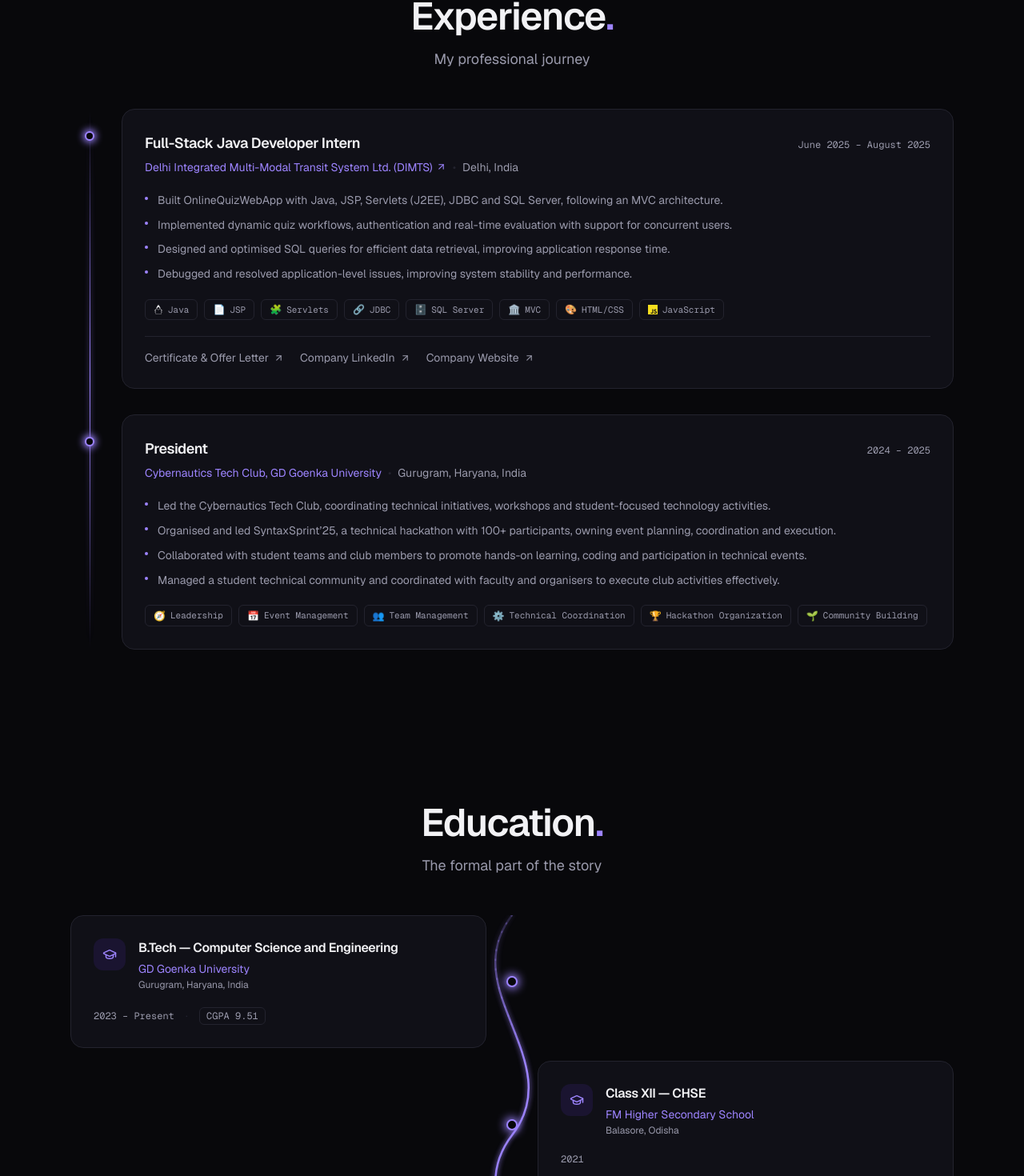
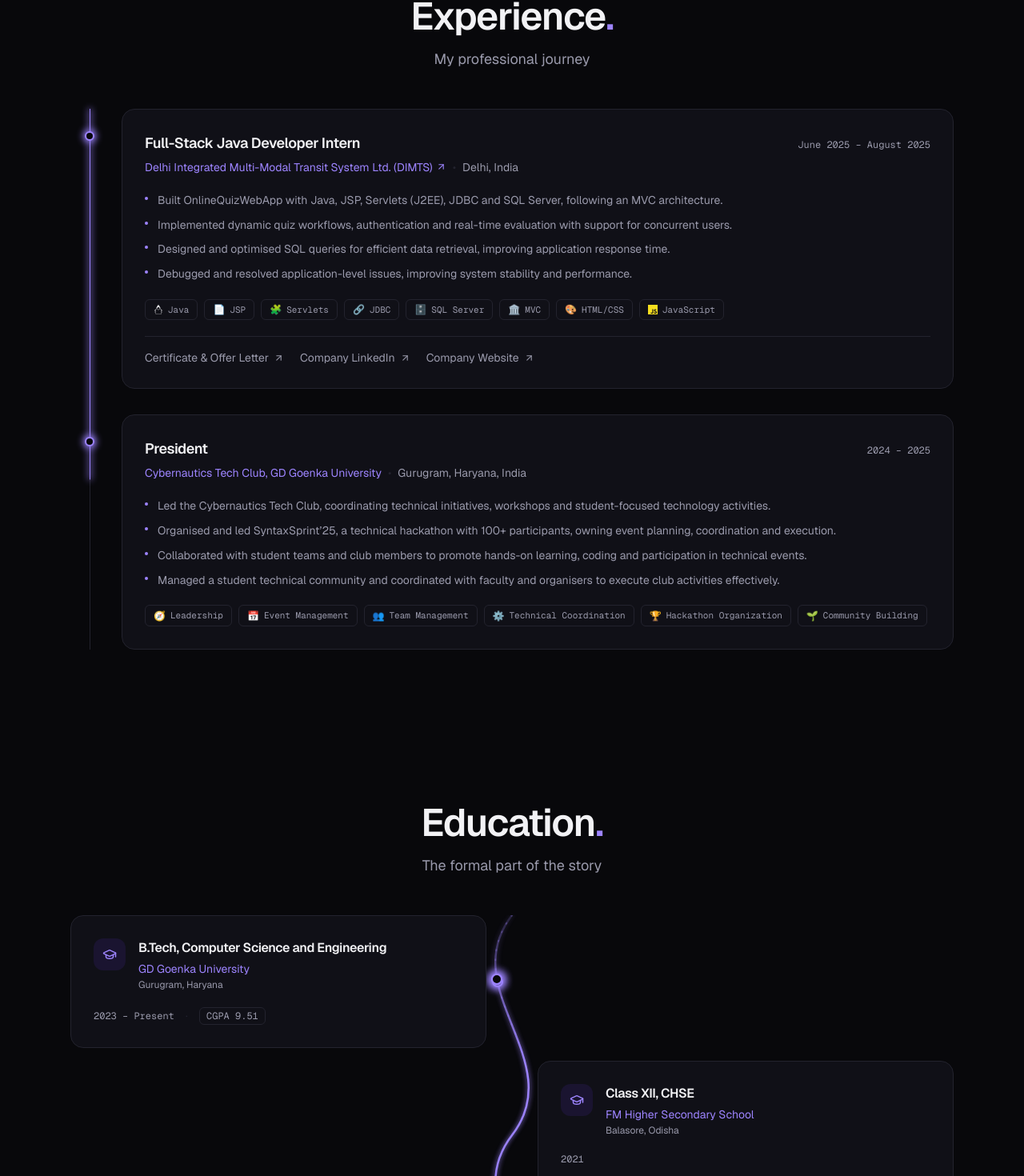
Before and after one commit to SR-Pradhan/Portfolio, a Next.js app in the folder frontend/: page / in a window 1280 px wide. Shown: the part 4195-5665 px from the top of the page at 80% size. Built offline with nearby package versions, Linux system fonts and the light colour scheme; no server answers.

Commit message:
Align education nodes to the curve, add scroll-drawn rails to all timelines

```diff
--- a/frontend/src/components/EducationCurve.tsx
+++ b/frontend/src/components/EducationCurve.tsx
@@ -1,25 +1,43 @@
 "use client";
 
-import { motion, useScroll, useSpring } from "motion/react";
-import { useRef } from "react";
+import {
+  motion,
+  useMotionValueEvent,
+  useScroll,
+  useSpring,
+} from "motion/react";
+import { useCallback, useEffect, useRef, useState } from "react";
 
 /** The serpentine both paths follow. Kept in one place so they can't drift. */
 const PATH = "M80 0 C 8 170, 152 330, 80 500 C 8 670, 152 830, 80 1000";
+const VB_W = 160;
+const VB_H = 1000;
+
+type Node = { x: number; top: number; at: number };
 
 /**
  * The Education timeline's connector.
  *
- * Two stacked copies of the same curve: a faint dotted "route" showing where
- * the line goes, and a solid accent line that draws itself along that route
- * as you scroll the section — so the timeline builds as you read down it.
+ * Three parts: a faint dotted "route" showing where the line goes, a solid
+ * accent line that draws along it as you scroll, and a node per card sitting
+ * ON the curve.
  *
- * `preserveAspectRatio="none"` lets the curve stretch to whatever height the
- * cards end up being, and `vector-effect="non-scaling-stroke"` stops that
- * stretch from smearing the round dashes into ovals.
+ * That last part is why this measures rather than guesses. The curve swings
+ * left and right of centre, so a node pinned to `left-1/2` only touches the
+ * line where it happens to cross the middle — everywhere else it floats off
+ * to one side. Instead each card's vertical centre is measured, and the
+ * path's own x at that height is found with getPointAtLength.
+ *
+ * `preserveAspectRatio="none"` lets the curve stretch to the cards' real
+ * height, and `vector-effect="non-scaling-stroke"` stops that stretch from
+ * smearing the round dashes into ovals.
  */
 export default function EducationCurve() {
-  // useScroll wants an HTMLElement, so the ref lives on a wrapper div
+  // useScroll wants an HTMLElement, so the ref lives on the wrapper
   const ref = useRef<HTMLDivElement>(null);
+  const pathRef = useRef<SVGPathElement>(null);
+  const [nodes, setNodes] = useState<Node[]>([]);
+  const [lit, setLit] = useState(0);
 
   const { scrollYProgress } = useScroll({
     target: ref,
@@ -31,6 +49,58 @@ export default function EducationCurve() {
     damping: 26,
     restDelta: 0.001,
   });
+
+  // a node lights up once the drawn line reaches it
+  useMotionValueEvent(drawn, "change", (v) => {
+    setLit(nodes.filter((n) => v >= n.at - 0.02).length);
+  });
+
+  /** Walk the path for its x at a given viewBox y. y increases monotonically. */
+  const xAtY = useCallback((path: SVGPathElement, targetY: number) => {
+    const total = path.getTotalLength();
+    let lo = 0;
+    let hi = total;
+    for (let i = 0; i < 24; i++) {
+      const mid = (lo + hi) / 2;
+      if (path.getPointAtLength(mid).y < targetY) lo = mid;
+      else hi = mid;
+    }
+    return path.getPointAtLength((lo + hi) / 2).x;
+  }, []);
+
+  const measure = useCallback(() => {
+    const wrap = ref.current;
+    const path = pathRef.current;
+    const container = wrap?.parentElement;
+    if (!wrap || !path || !container) return;
+
+    const height = container.offsetHeight;
+    if (!height) return;
+
+    const rows = Array.from(
+      container.querySelectorAll<HTMLElement>("[data-edu-row]"),
+    );
+
+    setNodes(
+      rows.map((row) => {
+        const centre = row.offsetTop + row.offsetHeight / 2;
+        const fraction = centre / height;
+        return { x: xAtY(path, fraction * VB_H), top: centre, at: fraction };
+      }),
+    );
+  }, [xAtY]);
+
+  useEffect(() => {
+    measure();
+    const container = ref.current?.parentElement;
+    if (!container || typeof ResizeObserver === "undefined") return;
+
+    // card heights change with the viewport, so re-measure when they do
+    const observer = new ResizeObserver(measure);
+    observer.observe(container);
+    return () => observer.disconnect();
+  }, [measure]);
+
   return (
     <div
       ref={ref}
@@ -39,7 +109,7 @@ export default function EducationCurve() {
     >
       <svg
         className="h-full w-full"
-        viewBox="0 0 160 1000"
+        viewBox={`0 0 ${VB_W} ${VB_H}`}
         preserveAspectRatio="none"
       >
         <defs>
@@ -57,8 +127,9 @@ export default function EducationCurve() {
           </filter>
         </defs>
 
-        {/* the route: always visible, faint */}
+        {/* the route: always visible, faint. also the path we measure. */}
         <path
+          ref={pathRef}
           d={PATH}
           fill="none"
           stroke="var(--accent)"
@@ -81,6 +152,20 @@ export default function EducationCurve() {
           style={{ pathLength: drawn }}
         />
       </svg>
+
+      {/* Nodes are HTML, not SVG circles: the viewBox is stretched vertically,
+          which would squash a circle into an ellipse. */}
+      {nodes.map((node, i) => (
+        <span
+          key={i}
+          style={{ left: node.x, top: node.top }}
+          className={`absolute size-3.5 -translate-x-1/2 -translate-y-1/2 rounded-full border-2 bg-background transition-all duration-500 ${
+            i < lit
+              ? "border-accent shadow-[0_0_12px_2px_var(--accent)]"
+              : "border-border"
+          }`}
+        />
+      ))}
     </div>
   );
 }
--- /dev/null
+++ b/frontend/src/components/ScrollRail.tsx
@@ -0,0 +1,41 @@
+"use client";
+
+import { motion, useScroll, useSpring } from "motion/react";
+import { useRef } from "react";
+
+/**
+ * A straight timeline rail that draws itself as its section scrolls past —
+ * the flat-line counterpart to EducationCurve, so every timeline on the page
+ * behaves the same way.
+ *
+ * Renders a faint full-height track with an accent line scaling down over it
+ * from the top. scaleY on a 1px element is a compositor-only transform, so
+ * this is far cheaper than animating height.
+ */
+export default function ScrollRail({ className = "" }: { className?: string }) {
+  const ref = useRef<HTMLDivElement>(null);
+
+  const { scrollYProgress } = useScroll({
+    target: ref,
+    offset: ["start 0.85", "end 0.45"],
+  });
+  const drawn = useSpring(scrollYProgress, {
+    stiffness: 90,
+    damping: 26,
+    restDelta: 0.001,
+  });
+
+  return (
+    <div
+      ref={ref}
+      aria-hidden
+      className={`pointer-events-none absolute inset-y-0 w-px ${className}`}
+    >
+      <span className="absolute inset-0 bg-border" />
+      <motion.span
+        style={{ scaleY: drawn }}
+        className="absolute inset-0 origin-top bg-accent shadow-[0_0_10px_1px_var(--accent)]"
+      />
+    </div>
+  );
+}
--- a/frontend/src/components/sections/Education.tsx
+++ b/frontend/src/components/sections/Education.tsx
@@ -7,7 +7,11 @@ import SpotlightCard from "../SpotlightCard";
 
 export default function Education() {
   return (
-    <Section id="education" title="Education" sub="The formal part of the story">
+    <Section
+      id="education"
+      title="Education"
+      sub="The formal part of the story"
+    >
       <div className="relative">
         <EducationCurve />
 
@@ -16,13 +20,12 @@ export default function Education() {
             const left = i % 2 === 0;
             return (
               <Reveal key={i} delay={0.05}>
-                <div className="relative md:grid md:grid-cols-2 md:gap-16">
-                  {/* node on the rail, level with its card */}
-                  <span
-                    aria-hidden
-                    className="absolute left-1/2 top-1/2 hidden size-3.5 -translate-x-1/2 -translate-y-1/2 rounded-full border-2 border-accent bg-background shadow-[0_0_12px_2px_var(--accent)] md:block"
-                  />
-
+                {/* data-edu-row: EducationCurve measures these to place its
+                    nodes on the curve rather than at the centre line */}
+                <div
+                  data-edu-row
+                  className="relative md:grid md:grid-cols-2 md:gap-16"
+                >
                   <div className={left ? "" : "md:col-start-2"}>
                     <SpotlightCard>
                       <div className="relative z-10 flex h-full flex-col p-7">
@@ -31,10 +34,16 @@ export default function Education() {
                             <GraduationCap size={18} />
                           </span>
                           <div className="min-w-0">
-                            <h3 className="font-semibold tracking-tight">{e.degree}</h3>
-                            <p className="mt-1 text-sm text-accent">{e.school}</p>
+                            <h3 className="font-semibold tracking-tight">
+                              {e.degree}
+                            </h3>
+                            <p className="mt-1 text-sm text-accent">
+                              {e.school}
+                            </p>
                             {e.location && (
-                              <p className="mt-0.5 text-xs text-muted">{e.location}</p>
+                              <p className="mt-0.5 text-xs text-muted">
+                                {e.location}
+                              </p>
                             )}
                           </div>
                         </div>
--- a/frontend/src/components/sections/Experience.tsx
+++ b/frontend/src/components/sections/Experience.tsx
@@ -4,6 +4,7 @@ import { techEmoji, techSlug } from "@/lib/techSlugs";
 import Reveal from "../Reveal";
 import SpotlightCard from "../SpotlightCard";
 import TechIcon from "../TechIcon";
+import ScrollRail from "../ScrollRail";
 import Section from "../Section";
 
 export default function Experience() {
@@ -11,16 +12,7 @@ export default function Experience() {
     <Section id="experience" title="Experience" sub="My professional journey">
       {/* the rail runs down the left; each card hangs off a node */}
       <ol className="relative ml-2 pl-6 md:ml-6 md:pl-10">
-        {/* glowing rail: a blurred accent bar behind a crisp one, both
-            fading out at the ends so the line has no hard start or stop */}
-        <span
-          aria-hidden
-          className="absolute inset-y-0 left-0 w-px bg-gradient-to-b from-transparent via-accent to-transparent"
-        />
-        <span
-          aria-hidden
-          className="absolute inset-y-0 left-0 w-[3px] -translate-x-[1px] bg-gradient-to-b from-transparent via-accent to-transparent opacity-40 blur-[3px]"
-        />
+        <ScrollRail className="left-0" />
 
         {experience.map((job, i) => (
           <li key={i} className="relative pb-8 last:pb-0">
@@ -30,8 +22,12 @@ export default function Experience() {
               <SpotlightCard>
                 <div className="relative z-10 p-6 md:p-7">
                   <div className="flex flex-wrap items-baseline justify-between gap-x-6 gap-y-1">
-                  <h3 className="text-lg font-semibold tracking-tight">{job.role}</h3>
-                  <span className="font-mono text-xs text-muted">{job.period}</span>
+                    <h3 className="text-lg font-semibold tracking-tight">
+                      {job.role}
+                    </h3>
+                    <span className="font-mono text-xs text-muted">
+                      {job.period}
+                    </span>
                   </div>
 
                   <div className="mt-1.5 flex flex-wrap items-center gap-2 text-sm">
@@ -77,7 +73,10 @@ export default function Experience() {
                         {techSlug(t) ? (
                           <TechIcon slug={techSlug(t)} size={12} />
                         ) : techEmoji(t) ? (
-                        <span aria-hidden className="text-[12px] leading-none">
+                          <span
+                            aria-hidden
+                            className="text-[12px] leading-none"
+                          >
                             {techEmoji(t)}
                           </span>
                         ) : null}
--- a/frontend/src/data/site.ts
+++ b/frontend/src/data/site.ts
@@ -95,25 +95,23 @@ export type Education = {
 /** Reverse chronological: most recent first. */
 export const education: Education[] = [
   {
-    degree: "B.Tech — Computer Science and Engineering",
+    degree: "B.Tech, Computer Science and Engineering",
     school: "GD Goenka University",
-    location: "Gurugram, Haryana, India",
+    location: "Gurugram, Haryana",
     period: "2023 – Present",
     grade: "CGPA 9.51",
   },
   {
-    degree: "Class XII — CHSE",
+    degree: "Class XII, CHSE",
     school: "FM Higher Secondary School",
     location: "Balasore, Odisha",
     period: "2021",
-    // TODO: add a percentage or grade if you want one shown
   },
   {
-    degree: "Class X — BSE",
+    degree: "Class X, BSE",
     school: "SR Bidyapitha",
     location: "Bhograi, Balasore, Odisha",
     period: "2019",
-    // TODO: add a percentage or grade if you want one shown
   },
 ];
 
```
Also changed, not shown: frontend/src/components/sections/Achievements.tsx (+4 -5 lines). Lines whose indentation alone changed are shown as unchanged.
